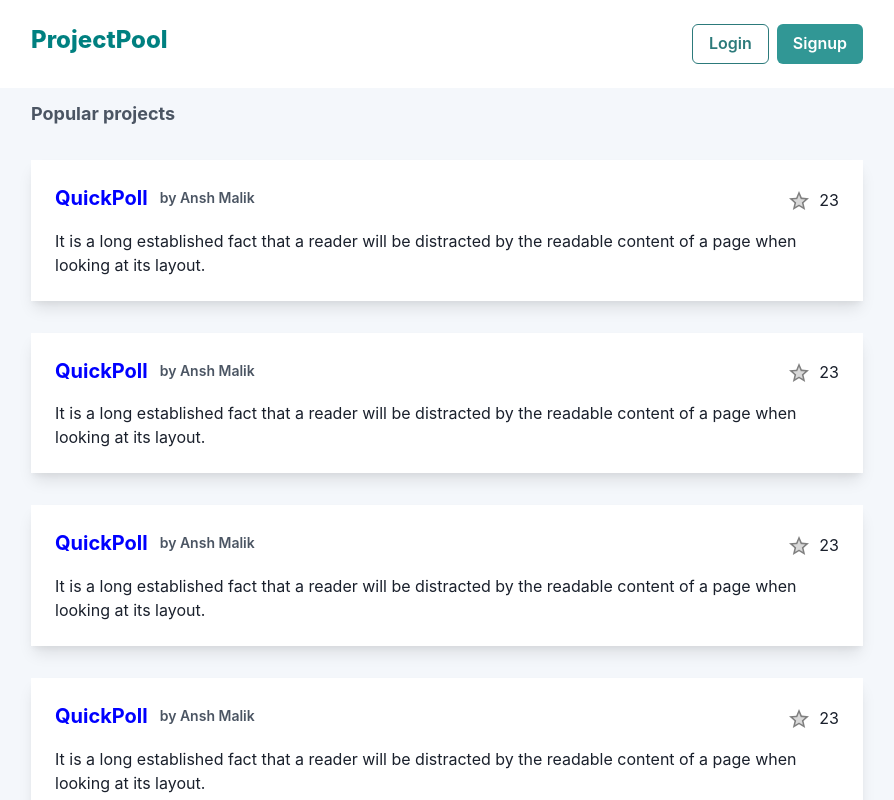
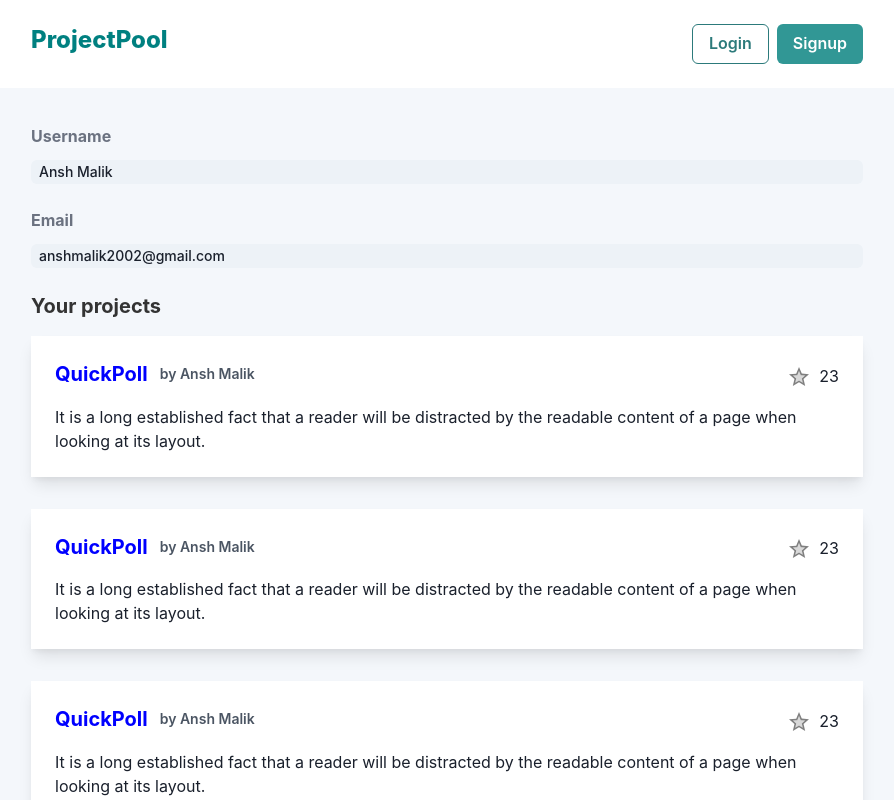
Before and after one commit to AnshVM/ProjectPool, a React (Create React App) app in the folder client/: page /profile/1 in a window 1280 px wide. Shown: the top 800 px of the page, without its empty margins (193-1087 px from the left). Built offline with nearby package versions, Linux system fonts and the light colour scheme.

Commit message:
Added profile page ui

```diff
--- a/client/src/App.js
+++ b/client/src/App.js
@@ -5,6 +5,7 @@ import Login from './components/Login'
 import Topbar from './components/topbar'
 import Project from './components/Project'
 import NewProject from './components/NewProject'
+import Profile from './components/Profile';
 
 import {
   BrowserRouter as Router,
@@ -46,6 +47,10 @@ function App() {
             <NewProject/>
           </Route>
 
+          <Route path="/profile/:id">
+            <Profile/>
+          </Route>
+
           <Route path="/">
             <Home />
           </Route>
--- /dev/null
+++ b/client/src/components/Profile.jsx
@@ -0,0 +1,35 @@
+import React from 'react'
+import { Tag } from '@chakra-ui/tag'
+import ProjectThumbnail from './ProjectThumbnail'
+
+export default function Profile() {
+    const description="It is a long established fact that a reader will be distracted by the readable content of a page when looking at its layout. "
+
+    return (
+        <div className="flex flex-col px-56 bg-graybg h-full py-9 gap-y-6">
+            <div className="flex flex-col gap-y-3">
+                <h3 className="font-bold text-gray-500">Username</h3>
+                <Tag>Ansh Malik</Tag>
+            </div>
+            <div className="flex flex-col gap-y-3">
+                <h3 className="font-bold text-gray-500">Email</h3>
+                <Tag>anshmalik2002@gmail.com</Tag>
+            </div>
+
+            <div className="flex flex-col ">
+                <h3 className="font-bold text-black text-xl">Your projects</h3>
+                <ProjectThumbnail name="QuickPoll" description={description} owner="Ansh Malik"/>
+                <ProjectThumbnail name="QuickPoll" description={description} owner="Ansh Malik"/>
+                <ProjectThumbnail name="QuickPoll" description={description} owner="Ansh Malik"/>
+                <ProjectThumbnail name="QuickPoll" description={description} owner="Ansh Malik"/>
+            </div>
+            <div className="flex flex-col">
+                <h3 className="font-bold text-black text-xl">Starred projects</h3>
+                <ProjectThumbnail name="QuickPoll" description={description} owner="Ansh Malik"/>
+                <ProjectThumbnail name="QuickPoll" description={description} owner="Ansh Malik"/>
+                <ProjectThumbnail name="QuickPoll" description={description} owner="Ansh Malik"/>
+                <ProjectThumbnail name="QuickPoll" description={description} owner="Ansh Malik"/>
+            </div>
+        </div>
+    )
+}
--- a/client/src/components/Project.jsx
+++ b/client/src/components/Project.jsx
@@ -1,10 +1,7 @@
 import React from 'react'
-import StarBorderOutlined from '@material-ui/icons/StarBorderOutlined'
 import { Tag } from '@chakra-ui/tag'
 import {Link} from '@chakra-ui/react'
 import {useState} from 'react'
-import StarIcon from '@material-ui/icons/Star'
-import StarBorderIcon from '@material-ui/icons/StarBorder';
 import StarTwoToneIcon from '@material-ui/icons/StarTwoTone';
 
 export default function Project({ name, owner, description, repo, link, stars }) {
--- a/client/src/components/ProjectThumbnail.jsx
+++ b/client/src/components/ProjectThumbnail.jsx
@@ -13,7 +13,7 @@ export default function ProjectThumbnail({ name, description, owner }) {
     }
 
     return (
-        <div className="flex flex-col shadow-lg my-8 p-6 gap-y-4 bg-white">
+        <div className="flex flex-col shadow-lg my-4 p-6 gap-y-4 bg-white">
             <div className="flex flex-row justify-between items-baseline">
                 <div className="flex flex-row gap-x-3 items-center justify-start">
                     <Text color="blue" className="font-bold text-xl ">{name}</Text>
```
